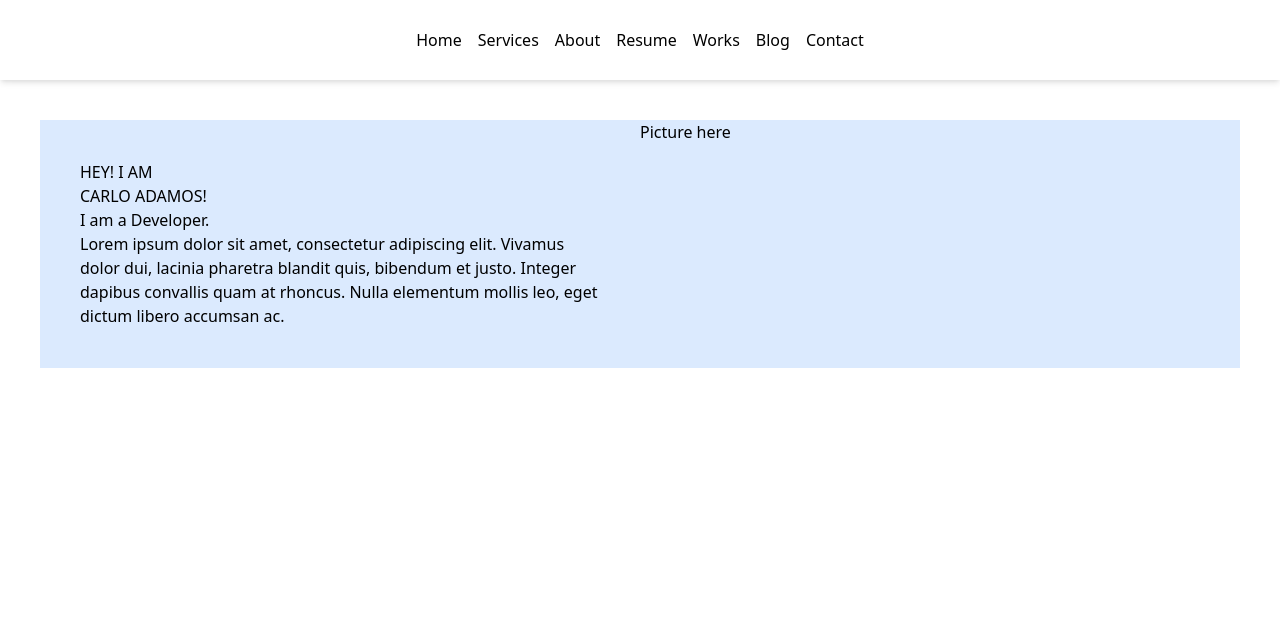
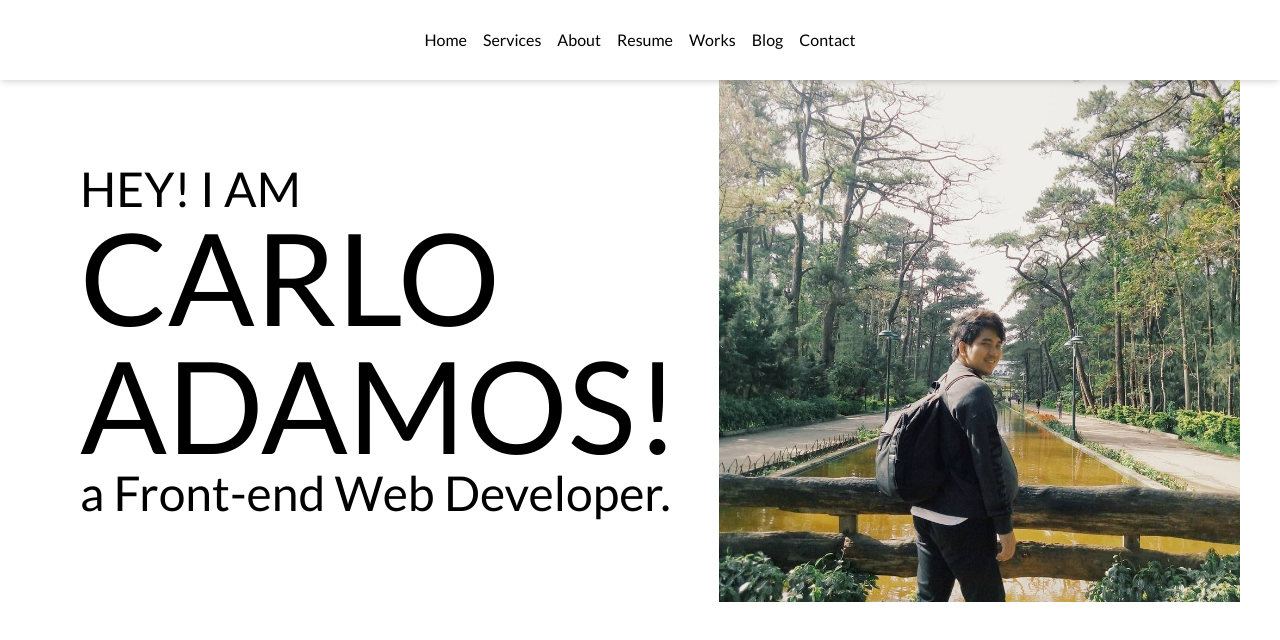
Before and after one commit to carloadamos/nuxt-portfolio, a Nuxt app: page / in a window 1280 px wide. Shown: the top 640 px of the page. Built offline with nearby package versions, Linux system fonts and the light colour scheme.

Commit message:
feat: add image and format fonts

```diff
--- /dev/null
+++ b/assets/layouts/global.css
@@ -0,0 +1,9 @@
+@font-face {
+  font-family: 'Lato';
+  src: url(~assets/fonts/Lato-Regular.ttf) format('truetype');
+}
+
+html,
+body {
+  font-family: 'Lato';
+}
--- a/components/HeaderBar.vue
+++ b/components/HeaderBar.vue
@@ -3,13 +3,13 @@
     class="sticky top-0 h-20 bg-white flex justify-center items-center shadow-md"
   >
     <nav>
-      <a class="hover:bg-green-100 p-2 rounded-md" href="#">Home</a>
-      <a class="hover:bg-green-100 p-2 rounded-md" href="#">Services</a>
-      <a class="hover:bg-green-100 p-2 rounded-md" href="#">About</a>
-      <a class="hover:bg-green-100 p-2 rounded-md" href="#">Resume</a>
-      <a class="hover:bg-green-100 p-2 rounded-md" href="#">Works</a>
-      <a class="hover:bg-green-100 p-2 rounded-md" href="#">Blog</a>
-      <a class="hover:bg-green-100 p-2 rounded-md" href="#">Contact</a>
+      <a class="hover:bg-green-100 px-2 py-1 rounded-md" href="#">Home</a>
+      <a class="hover:bg-green-100 px-2 py-1 rounded-md" href="#">Services</a>
+      <a class="hover:bg-green-100 px-2 py-1 rounded-md" href="#">About</a>
+      <a class="hover:bg-green-100 px-2 py-1 rounded-md" href="#">Resume</a>
+      <a class="hover:bg-green-100 px-2 py-1 rounded-md" href="#">Works</a>
+      <a class="hover:bg-green-100 px-2 py-1 rounded-md" href="#">Blog</a>
+      <a class="hover:bg-green-100 px-2 py-1 rounded-md" href="#">Contact</a>
     </nav>
   </div>
 </template>
--- a/components/HomeSection.vue
+++ b/components/HomeSection.vue
@@ -1,19 +1,15 @@
 <template>
-  <div class="flex bg-blue-100 mx-10 mt-10">
+  <div class="flex items-center mx-10">
     <div class="flex-1">
       <div class="m-10">
-        <h2>HEY! I AM</h2>
-        <h1>CARLO ADAMOS!</h1>
-        <h2>I am a Developer.</h2>
-        <h6>
-          Lorem ipsum dolor sit amet, consectetur adipiscing elit. Vivamus dolor
-          dui, lacinia pharetra blandit quis, bibendum et justo. Integer dapibus
-          convallis quam at rhoncus. Nulla elementum mollis leo, eget dictum
-          libero accumsan ac.
-        </h6>
+        <h2 class="text-5xl">HEY! I AM</h2>
+        <h1 class="text-9xl">CARLO ADAMOS!</h1>
+        <h2 class="text-5xl">a Front-end Web Developer.</h2>
       </div>
     </div>
-    <div class="flex-1">Picture here</div>
+    <div class="flex-1">
+      <img src="~/assets/images/profile.jpg" />
+    </div>
   </div>
 </template>
 
--- a/components/SectionPage.vue
+++ b/components/SectionPage.vue
@@ -1,5 +1,5 @@
 <template>
-  <div class="h-screen">
+  <div class="h-screen block">
     <slot></slot>
   </div>
 </template>
--- a/nuxt.config.js
+++ b/nuxt.config.js
@@ -21,7 +21,7 @@ export default {
   },
 
   // Global CSS: https://go.nuxtjs.dev/config-css
-  css: [],
+  css: ['~/assets/layouts/global.css'],
 
   // Plugins to run before rendering page: https://go.nuxtjs.dev/config-plugins
   plugins: [],
```
Also changed, not shown: assets/fonts/Lato-Regular.ttf (added), assets/images/profile.jpg (added).
